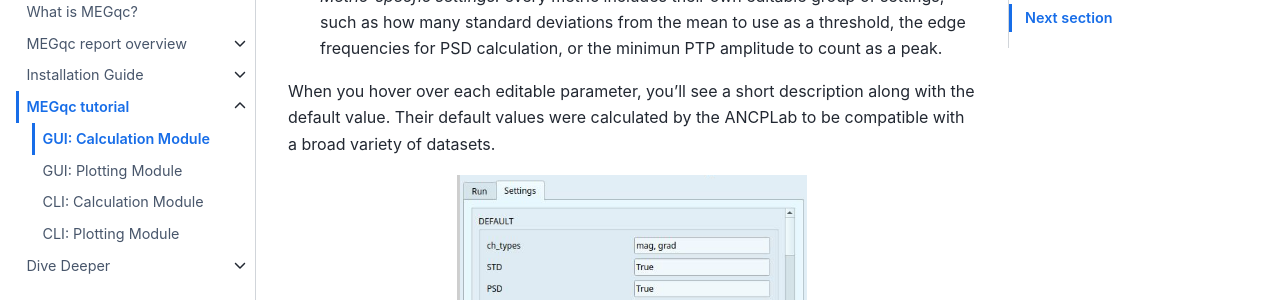
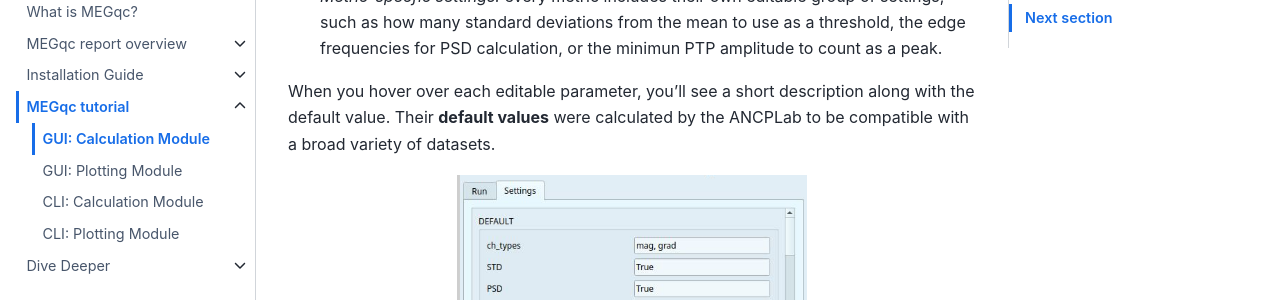
Before and after one commit to ANCPLabOldenburg/megqc_documentation, a Jupyter Book: the page built from tutorial/calc_gui.md, in a window 1280 px wide and 900 px high, scrolled down 1732 px. Shown: the part 179-479 px from the top of the window. Built offline with Jupyter Book 1.0.4 settings and Sphinx 7.4.7 and the Sphinx Book theme 1.1.4, drawn with Linux system fonts in a browser that asks for light colours.

```diff
--- a/tutorial/calc_gui.md
+++ b/tutorial/calc_gui.md
@@ -37,7 +37,7 @@ The `Setting` tab allows you to customize your analysis. The settings are groupe
 * The *Filtering* and *Epoching* groups of settings allow you to edit how the filtering and epoching should be applied (such as high-pass / low-pass cut-offs frequencies and time windows).
 * *Metric-specfic settings:* every metric includes their own editable group of settings, such as how many standard deviations from the mean to use as a threshold, the edge frequencies for PSD calculation, or the minimun PTP amplitude to count as a peak.
 
-When you hover over each editable parameter, you'll see a short description along with the default value. Their default values were calculated by the ANCPLab to be compatible with a broad variety of datasets.
+When you hover over each editable parameter, you'll see a short description along with the default value. Their **default values** were calculated by the ANCPLab to be compatible with a broad variety of datasets.
 
 <img src="../static/mini/minimegqc_settings.png" alt="settings-gui" width="350px" align="center">
 
```
